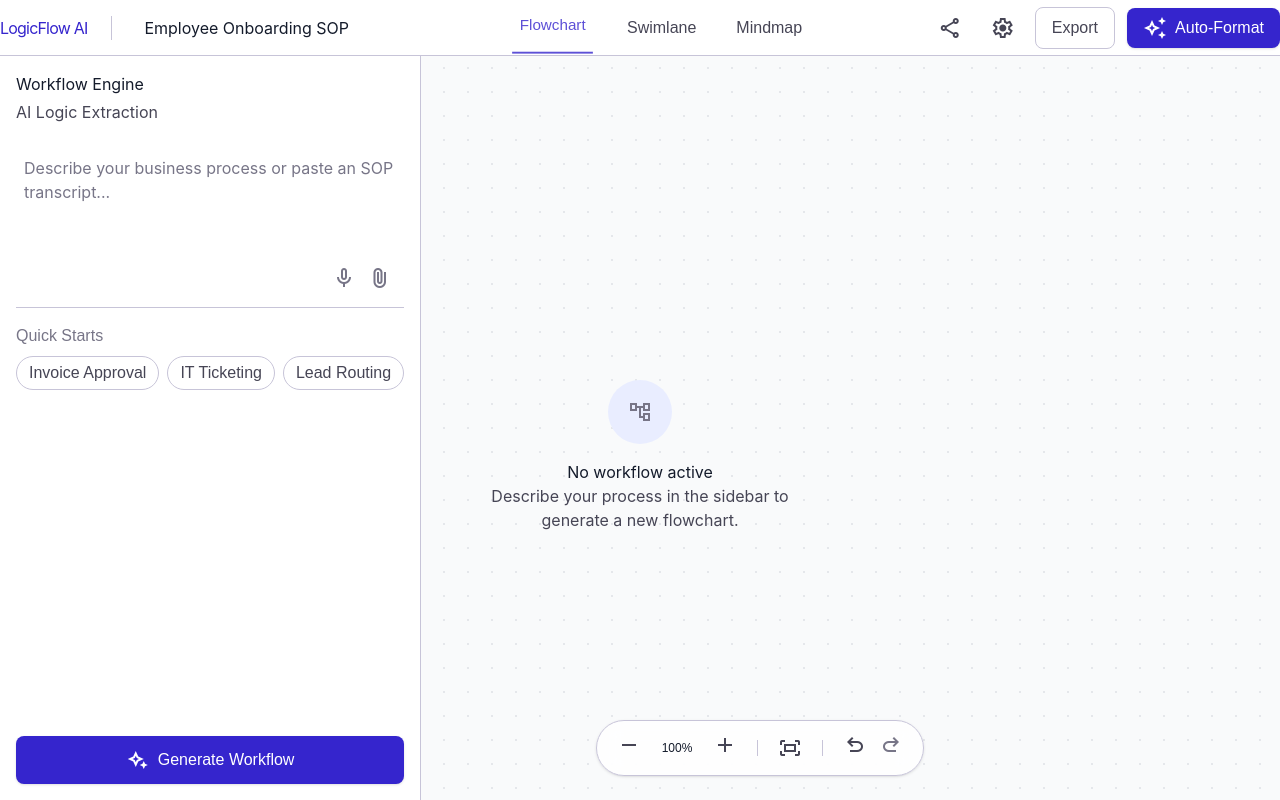
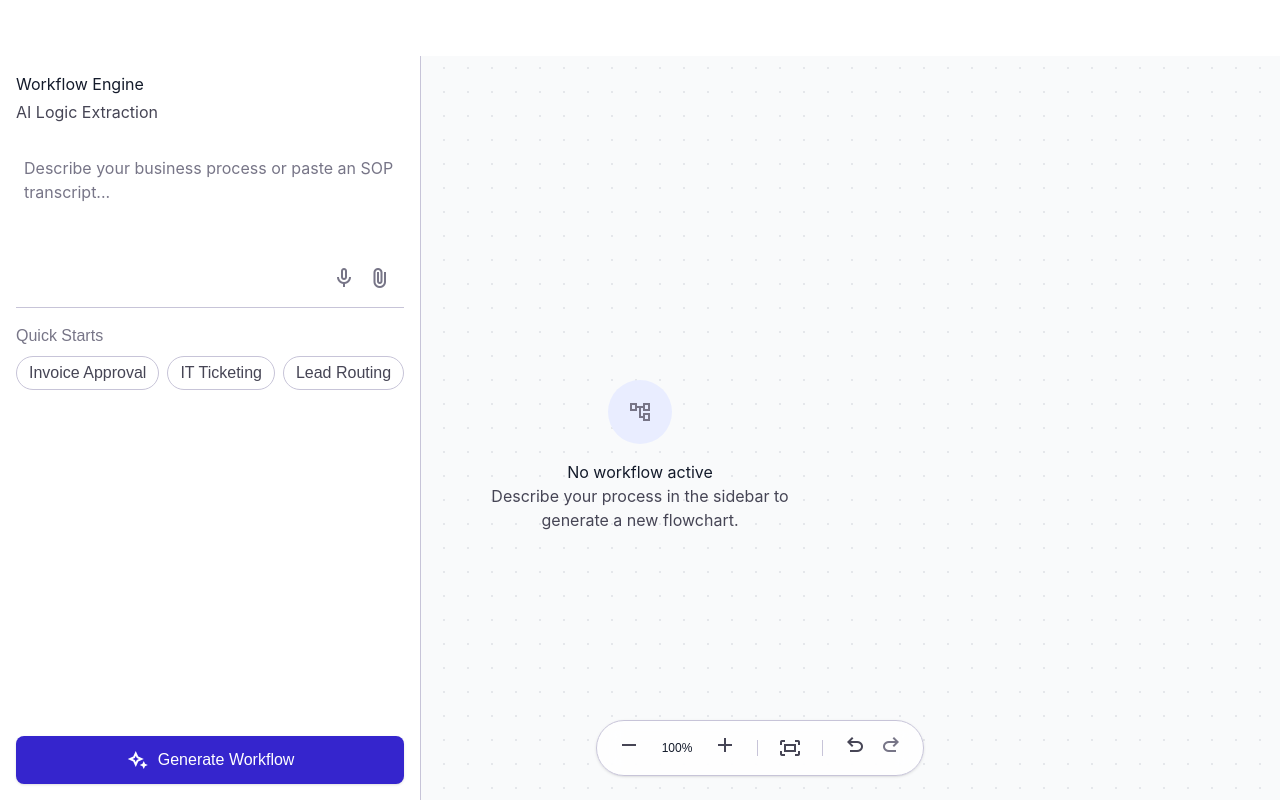
Before and after one commit to kalafrog/logicflow, a React (Vite) app in the folder frontend/: page /flowchart in a window 1280 px wide. Built offline with nearby package versions, Linux system fonts and the light colour scheme.

Commit message:
Update FlowchartTab.jsx

```diff
--- a/frontend/src/pages/FlowchartTab.jsx
+++ b/frontend/src/pages/FlowchartTab.jsx
@@ -1,111 +1,5 @@
-import React, { useState, useEffect, useRef } from 'react';
-import mermaid from 'mermaid';
-
 function FlowchartTab() {
-  const [prompt, setPrompt] = useState('');
-  const [loading, setLoading] = useState(false);
-  const [mermaidCode, setMermaidCode] = useState('');
-  const [error, setError] = useState('');
-  const flowchartRef = useRef(null);
-
-  // Initialize mermaid
-  useEffect(() => {
-    mermaid.initialize({ startOnLoad: false, theme: 'default', securityLevel: 'loose' });
-  }, []);
-
-  // Re-render mermaid diagram whenever the code updates
-  useEffect(() => {
-    const renderDiagram = async () => {
-      if (mermaidCode && flowchartRef.current) {
-        try {
-          flowchartRef.current.innerHTML = '';
-          const id = 'mermaid-' + Math.random().toString(36).substring(2, 9);
-          const { svg } = await mermaid.render(id, mermaidCode);
-          flowchartRef.current.innerHTML = svg;
-        } catch (e) {
-          console.error("Mermaid rendering error:", e);
-          setError("Failed to render diagram visualization.");
-        }
-      }
-    };
-    renderDiagram();
-  }, [mermaidCode]);
-
-  const handleGenerate = async () => {
-    if (!prompt.trim()) return;
-
-    setLoading(true);
-    setError('');
-
-    try {
-      const response = await fetch('https://logicflow-ompw.onrender.com/api/generate', {
-        method: 'POST',
-        headers: {
-          'Content-Type': 'application/json',
-        },
-        body: JSON.stringify({ prompt }),
-      });
-
-      const data = await response.json();
-
-      if (!response.ok) {
-        throw new Error(data.error || 'Failed to generate workflow');
-      }
-
-      setMermaidCode(data.mermaidCode);
-    } catch (err) {
-      console.error(err);
-      setError(err.message || 'Something went wrong');
-    } finally {
-      setLoading(false);
-    }
-  };
-
-  const handleQuickStart = (text) => {
-    setPrompt(text);
-  };
-
   return (
-    <>
-      <header className="bg-surface-container-lowest dark:bg-surface-dim border-b border-outline-variant dark:border-outline flex justify-between items-center h-14 px-gutter w-full fixed top-0 z-50">
-        <div className="flex items-center gap-4">
-          <div className="font-display text-headline-md text-primary dark:text-inverse-primary tracking-tighter shrink-0">
-            LogicFlow AI
-          </div>
-          <div className="h-6 w-px bg-outline-variant mx-2"></div>
-          <div className="flex items-center gap-2 group cursor-pointer hover:bg-surface-container-low px-2 py-1 rounded transition-colors">
-            <span className="font-headline-md text-headline-md text-on-surface">Employee Onboarding SOP</span>
-            <span className="material-symbols-outlined text-[16px] text-outline opacity-0 group-hover:opacity-100 transition-opacity">edit</span>
-          </div>
-        </div>
-        <nav className="hidden md:flex items-center gap-6 h-full">
-          <button className="h-full text-primary dark:text-primary-fixed border-b-2 border-primary dark:border-primary-fixed pb-1 font-label-caps text-label-caps px-2 opacity-80 scale-95 transition-all">
-            Flowchart
-          </button>
-          <button className="h-full text-on-surface-variant dark:text-surface-variant hover:text-primary dark:hover:text-primary-fixed transition-colors font-label-caps text-label-caps px-2">
-            Swimlane
-          </button>
-          <button className="h-full text-on-surface-variant dark:text-surface-variant hover:text-primary dark:hover:text-primary-fixed transition-colors font-label-caps text-label-caps px-2">
-            Mindmap
-          </button>
-        </nav>
-        <div className="flex items-center gap-3">
-          <button className="text-on-surface-variant hover:bg-surface-variant p-2 rounded-full transition-colors flex items-center justify-center">
-            <span className="material-symbols-outlined text-[20px]">share</span>
-          </button>
-          <button className="text-on-surface-variant hover:bg-surface-variant p-2 rounded-full transition-colors flex items-center justify-center">
-            <span className="material-symbols-outlined text-[20px]">settings</span>
-          </button>
-          <button className="font-label-caps text-label-caps text-on-surface-variant hover:bg-surface-variant px-4 py-2 rounded-lg transition-colors border border-outline-variant">
-            Export
-          </button>
-          <button className="font-label-caps text-label-caps bg-primary text-on-primary hover:bg-primary-container px-4 py-2 rounded-lg transition-colors shadow-sm flex items-center gap-2">
-            <span className="material-symbols-outlined text-[18px]">auto_awesome</span>
-            Auto-Format
-          </button>
-        </div>
-      </header>
-
     <div className="flex flex-1 pt-14 h-screen">
       <aside className="bg-surface-container-lowest dark:bg-surface-dim border-r border-outline-variant dark:border-outline fixed left-0 top-14 h-[calc(100vh-3.5rem)] w-sidebar-width flex flex-col p-4 z-40">
         <div className="mb-6">
@@ -115,8 +9,6 @@ function FlowchartTab() {
         <div className="mb-6 flex-1 flex flex-col gap-4">
           <div className="relative group h-40">
             <textarea
-                value={prompt}
-                onChange={(e) => setPrompt(e.target.value)}
               className="w-full h-full resize-none border-b border-outline-variant focus:border-primary focus:border-b-2 bg-transparent p-2 font-body-md text-body-md text-on-surface placeholder:text-outline transition-all outline-none"
               placeholder="Describe your business process or paste an SOP transcript..."
             ></textarea>
@@ -132,33 +24,20 @@ function FlowchartTab() {
           <div>
             <h3 className="font-label-caps text-label-caps text-outline mb-2">Quick Starts</h3>
             <div className="flex flex-wrap gap-2">
-                <span onClick={() => handleQuickStart("Invoice Approval Process")} className="px-3 py-1 rounded-full border border-outline-variant font-mono-sm text-mono-sm text-on-surface-variant cursor-pointer hover:bg-surface-variant transition-colors">Invoice Approval</span>
-                <span onClick={() => handleQuickStart("IT Ticketing Workflow")} className="px-3 py-1 rounded-full border border-outline-variant font-mono-sm text-mono-sm text-on-surface-variant cursor-pointer hover:bg-surface-variant transition-colors">IT Ticketing</span>
-                <span onClick={() => handleQuickStart("Lead Routing Pipeline")} className="px-3 py-1 rounded-full border border-outline-variant font-mono-sm text-mono-sm text-on-surface-variant cursor-pointer hover:bg-surface-variant transition-colors">Lead Routing</span>
+              <span className="px-3 py-1 rounded-full border border-outline-variant font-mono-sm text-mono-sm text-on-surface-variant cursor-pointer hover:bg-surface-variant transition-colors">Invoice Approval</span>
+              <span className="px-3 py-1 rounded-full border border-outline-variant font-mono-sm text-mono-sm text-on-surface-variant cursor-pointer hover:bg-surface-variant transition-colors">IT Ticketing</span>
+              <span className="px-3 py-1 rounded-full border border-outline-variant font-mono-sm text-mono-sm text-on-surface-variant cursor-pointer hover:bg-surface-variant transition-colors">Lead Routing</span>
             </div>
           </div>
         </div>
-
-          {error && <p className="text-red-500 text-xs mb-2">{error}</p>}
-
-          <button
-            onClick={handleGenerate}
-            disabled={loading}
-            className="w-full bg-primary text-on-primary hover:bg-primary-container font-label-caps text-label-caps py-3 rounded-lg shadow-sm transition-all flex justify-center items-center gap-2 mt-auto disabled:opacity-50"
-          >
+        <button className="w-full bg-primary text-on-primary hover:bg-primary-container font-label-caps text-label-caps py-3 rounded-lg shadow-sm transition-all flex justify-center items-center gap-2 mt-auto">
           <span className="material-symbols-outlined text-[18px]">magic_button</span>
-            {loading ? "Generating..." : "Generate Workflow"}
+          Generate Workflow
         </button>
       </aside>
 
       <main className="flex-1 ml-sidebar-width relative dot-grid overflow-auto bg-[#F9FAFB]">
         <div className="relative w-full h-full flex flex-col items-center justify-center min-h-[800px] min-w-[800px] p-20">
-            {/* Conditional Rendering for Flowchart or Empty State */}
-            {mermaidCode ? (
-              <div className="bg-white p-6 rounded-xl shadow-md border border-outline-variant w-full max-w-4xl overflow-auto flex justify-center">
-                <div ref={flowchartRef} className="w-full flex justify-center"></div>
-              </div>
-            ) : (
           <div className="flex flex-col items-center gap-4 text-center">
             <div className="w-16 h-16 rounded-full bg-surface-container flex items-center justify-center text-outline">
               <span className="material-symbols-outlined text-[32px]">account_tree</span>
@@ -168,7 +47,6 @@ function FlowchartTab() {
               <p className="font-body-md text-on-surface-variant max-w-xs">Describe your process in the sidebar to generate a new flowchart.</p>
             </div>
           </div>
-            )}
         </div>
 
         <div className="fixed bottom-6 left-1/2 translate-x-[calc(-50%+120px)] bg-white/80 backdrop-blur-md border border-outline-variant rounded-full shadow-sm px-4 py-2 flex items-center gap-4 z-50">
@@ -197,7 +75,6 @@ function FlowchartTab() {
         </div>
       </main>
     </div>
-    </>
   );
 }
 
```
Lines whose indentation alone changed are shown as unchanged.
